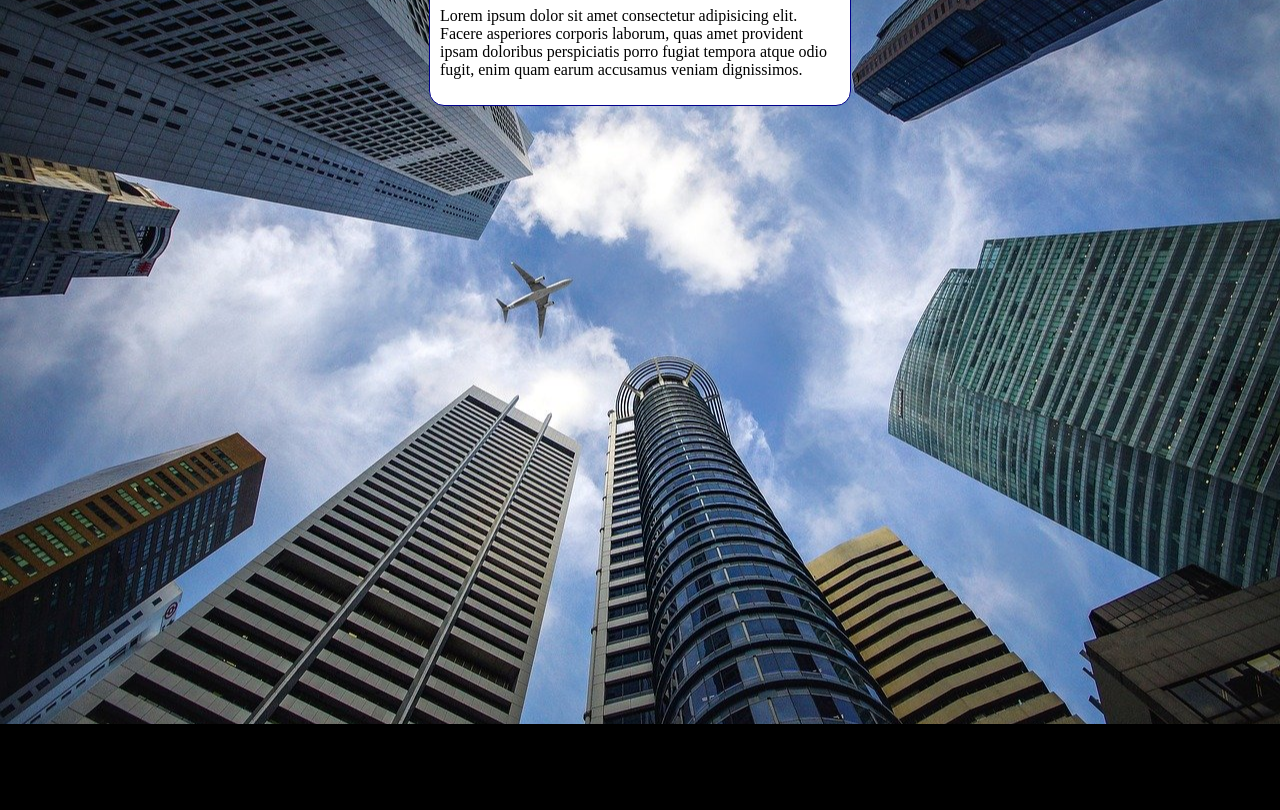
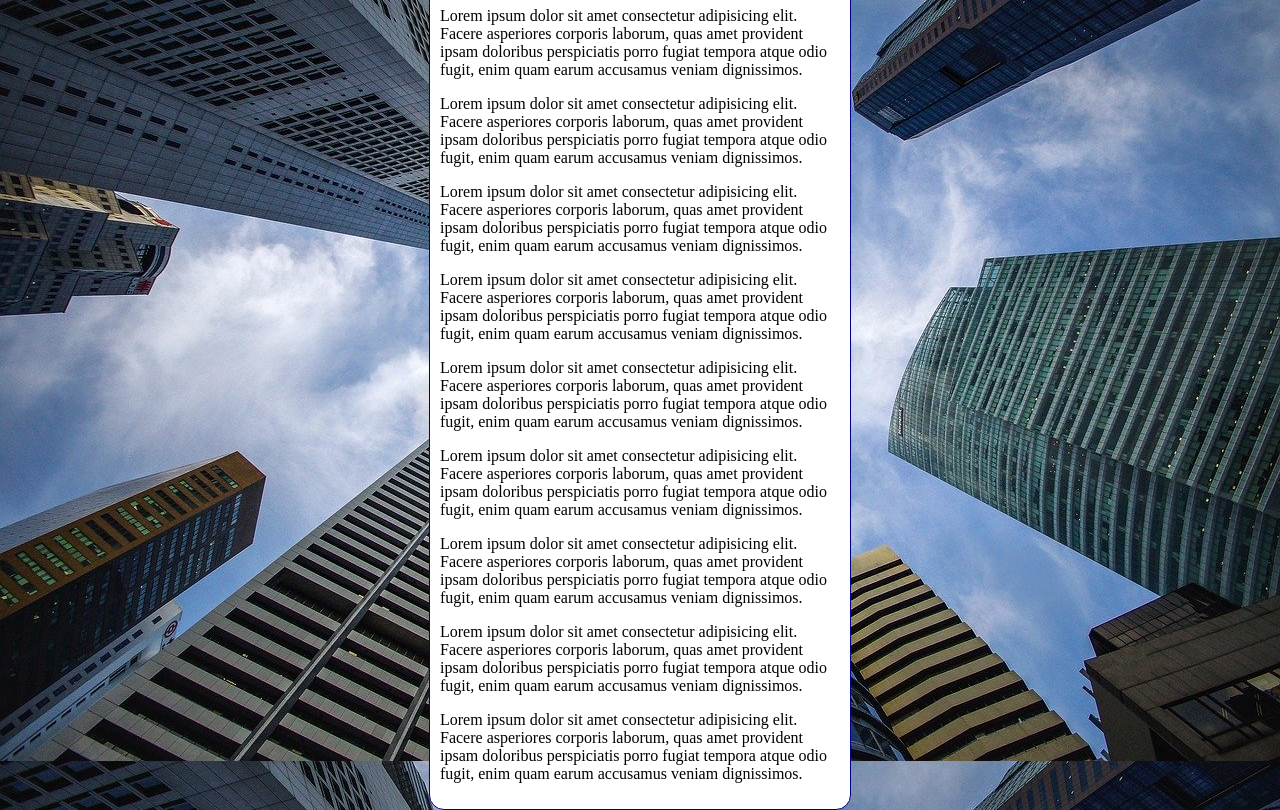
Before and after one commit to lucascavalcante96/modulo3, a plain HTML site: page ex002.html in a window 1280 px wide. Shown: the part 92-902 px from the top of the page. Before the commit the page ends 816 px from the top, so only its background shows below. Drawn offline with Linux system fonts and the light colour scheme.

Commit message:
novos comits

```diff
--- a/ex002.html
+++ b/ex002.html
@@ -12,6 +12,7 @@
             background-repeat: no-repeat;
             background-position: center center;
             background-size: cover;
+            background-attachment: fixed;
         }
         main{
             background-color: white;
@@ -29,6 +30,30 @@
         <p>Lorem ipsum dolor sit amet consectetur adipisicing elit. Facere asperiores corporis laborum,
              quas amet provident ipsam doloribus perspiciatis porro fugiat tempora atque odio fugit,
              enim quam earum accusamus veniam dignissimos.</p>
+        <p>Lorem ipsum dolor sit amet consectetur adipisicing elit. Facere asperiores corporis laborum,
+            quas amet provident ipsam doloribus perspiciatis porro fugiat tempora atque odio fugit,
+            enim quam earum accusamus veniam dignissimos.</p>
+        <p>Lorem ipsum dolor sit amet consectetur adipisicing elit. Facere asperiores corporis laborum,
+            quas amet provident ipsam doloribus perspiciatis porro fugiat tempora atque odio fugit,
+            enim quam earum accusamus veniam dignissimos.</p>
+            <p>Lorem ipsum dolor sit amet consectetur adipisicing elit. Facere asperiores corporis laborum,
+                quas amet provident ipsam doloribus perspiciatis porro fugiat tempora atque odio fugit,
+                enim quam earum accusamus veniam dignissimos.</p>
+           <p>Lorem ipsum dolor sit amet consectetur adipisicing elit. Facere asperiores corporis laborum,
+               quas amet provident ipsam doloribus perspiciatis porro fugiat tempora atque odio fugit,
+               enim quam earum accusamus veniam dignissimos.</p>
+           <p>Lorem ipsum dolor sit amet consectetur adipisicing elit. Facere asperiores corporis laborum,
+               quas amet provident ipsam doloribus perspiciatis porro fugiat tempora atque odio fugit,
+               enim quam earum accusamus veniam dignissimos.</p>
+               <p>Lorem ipsum dolor sit amet consectetur adipisicing elit. Facere asperiores corporis laborum,
+                quas amet provident ipsam doloribus perspiciatis porro fugiat tempora atque odio fugit,
+                enim quam earum accusamus veniam dignissimos.</p>
+           <p>Lorem ipsum dolor sit amet consectetur adipisicing elit. Facere asperiores corporis laborum,
+               quas amet provident ipsam doloribus perspiciatis porro fugiat tempora atque odio fugit,
+               enim quam earum accusamus veniam dignissimos.</p>
+           <p>Lorem ipsum dolor sit amet consectetur adipisicing elit. Facere asperiores corporis laborum,
+               quas amet provident ipsam doloribus perspiciatis porro fugiat tempora atque odio fugit,
+               enim quam earum accusamus veniam dignissimos.</p>
     </main>
 </body>
 </html>
```
Also changed, not shown: ex003.html (added, +26 -0 lines).
